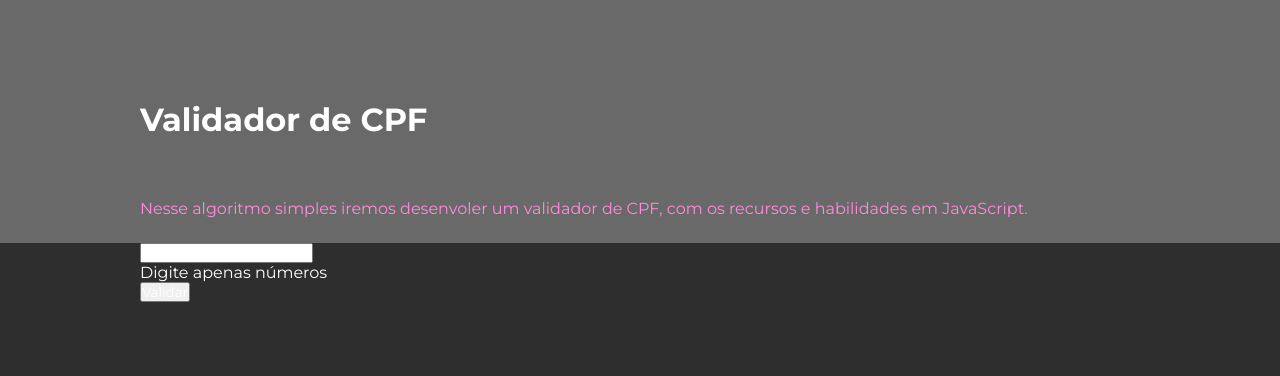
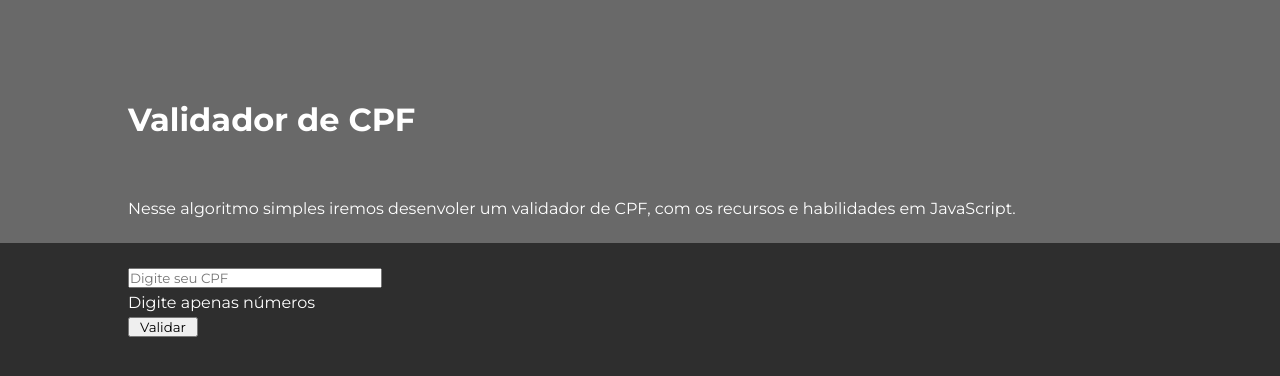
Before and after one commit to HudsonB1/js-validador-de-cpf, a plain HTML site: page index.html in a window 1280 px wide. Drawn offline with Linux system fonts and the light colour scheme.

Commit message:
Layout finalizado

```diff
--- a/index.html
+++ b/index.html
@@ -5,7 +5,7 @@
     <meta charset="UTF-8">
     <meta http-equiv="X-UA-Compatible" content="IE=edge">
     <meta name="viewport" content="width=device-width, initial-scale=1.0">
-    <title>Validador de cpf</title>
+    <title>Validador de CPF</title>
     <link rel="stylesheet" href="style.css">
 </head>
 
@@ -24,7 +24,7 @@
             <form action="">
                 <input type="text"name="cpf" style="color: #000;" \
                 pattern="\d{3}\.\d{3}\.\d{3}-\d{2}" \
-                title="Digite um CPF no formato: xxx.xxx.xxx-xx">
+                title="Digite um CPF no formato: xxx.xxx.xxx-xx" placeholder="Digite seu CPF">
                 <!-- https://gist.github.com/marcoscastro/7887900ceebe9e223dce -->
             </form>
         </div>
@@ -32,7 +32,7 @@
             Digite apenas números
         </div>
         <div>
-            <button>Validar</button>
+            <button title="Validar CPF">Validar</button>
         </div>
     </main>
 
--- a/style.css
+++ b/style.css
@@ -12,22 +12,44 @@ body {
 }
 
 header {
-    padding: 0 140px;
-    background: rgb(105, 105, 105) !important;
-}
-
-main {
-    padding: 0 140px;
+    padding: 0 10%;
+    background-color: #696969;
 }
 
 header div{
     width: 100%;
     height: 100%;
     padding: 100px 0 25px 0;
-    color: #ff8bd9;
+    /* color: #ff8bd9; */
 }
 
 header div p {
     color: currentColor;
     margin-top: 60px;
 }
+
+main {
+    padding: 0 10%;
+}
+
+main div {
+    margin: 5px 0px;
+}
+
+main div form {
+    margin-top: 25px;
+}
+
+main div form input{
+    width: 250px;
+}
+
+main div button{
+    color: #000;
+    width: 70px;
+    cursor: pointer;
+}
+main div button:hover{
+    background-color: #696969;
+    color: #fff;
+}
```
